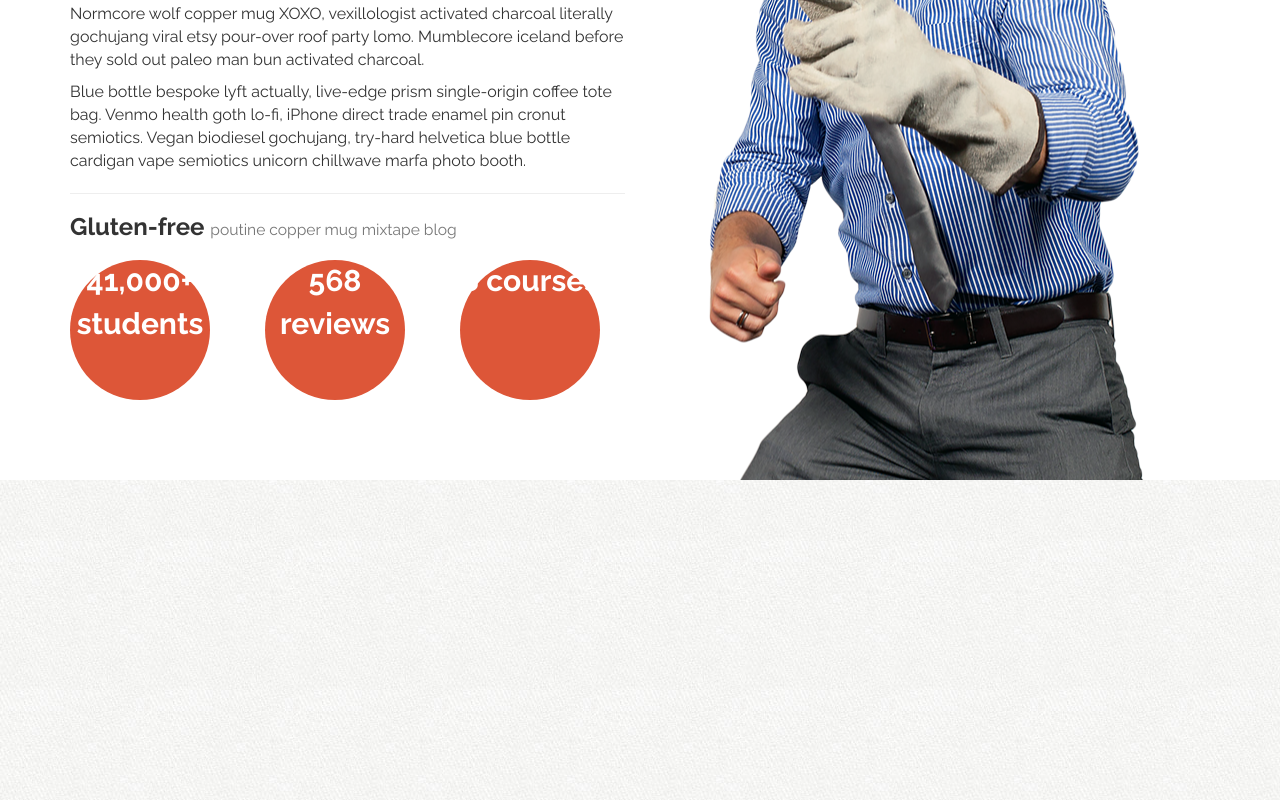
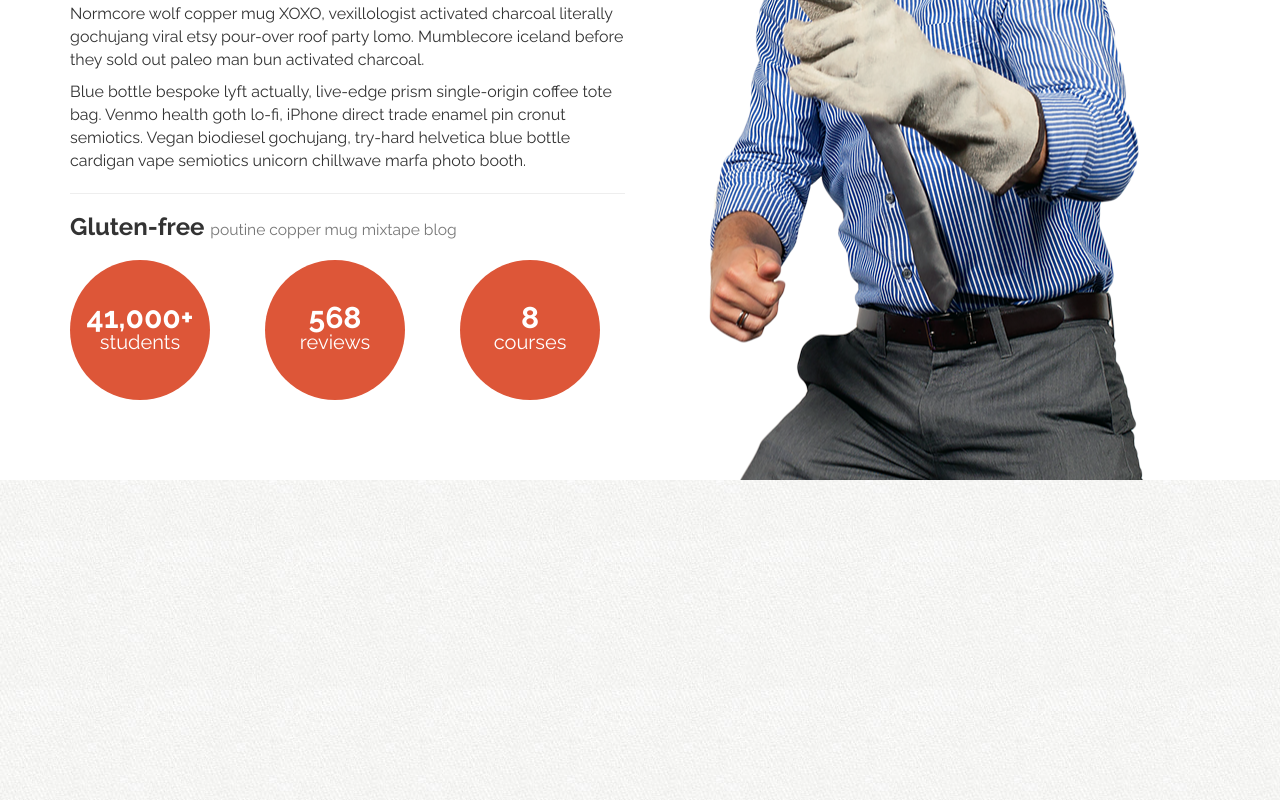
Before and after one commit to jessgrinberg/B2W, a plain HTML site: page index.html in a window 1280 px wide. Shown: the part 4802-5602 px from the top of the page. Drawn offline with nearby package versions, Linux system fonts and the light colour scheme.

Commit message:
vertical aligned trick

```diff
--- a/assets/css/custom.css
+++ b/assets/css/custom.css
@@ -217,9 +217,11 @@ section h3 {
 }
 
 #instructor .num {
+	display: table;
 	font-size: 30px;
 	font-weight: bold;
 	color: white;
+	line-height: 24px;
 	width: 140px;
 	height: 140px;
 	text-align: center;
@@ -229,6 +231,17 @@ section h3 {
 	-moz-border-radius: 100%;
 	-webkit-font-smoothing: antialiased;
 	text-rendering: optimizelegibility;
+}
+
+#instructor .num .num-content {
+	display: table-cell;
+	vertical-align: middle;
+}
+
+#instructor .num span {
+	display: block;
+	font-size: 20px;
+	font-weight: normal;
 }
 
 /* === CUSTOM ICON SPRITES === */
```
